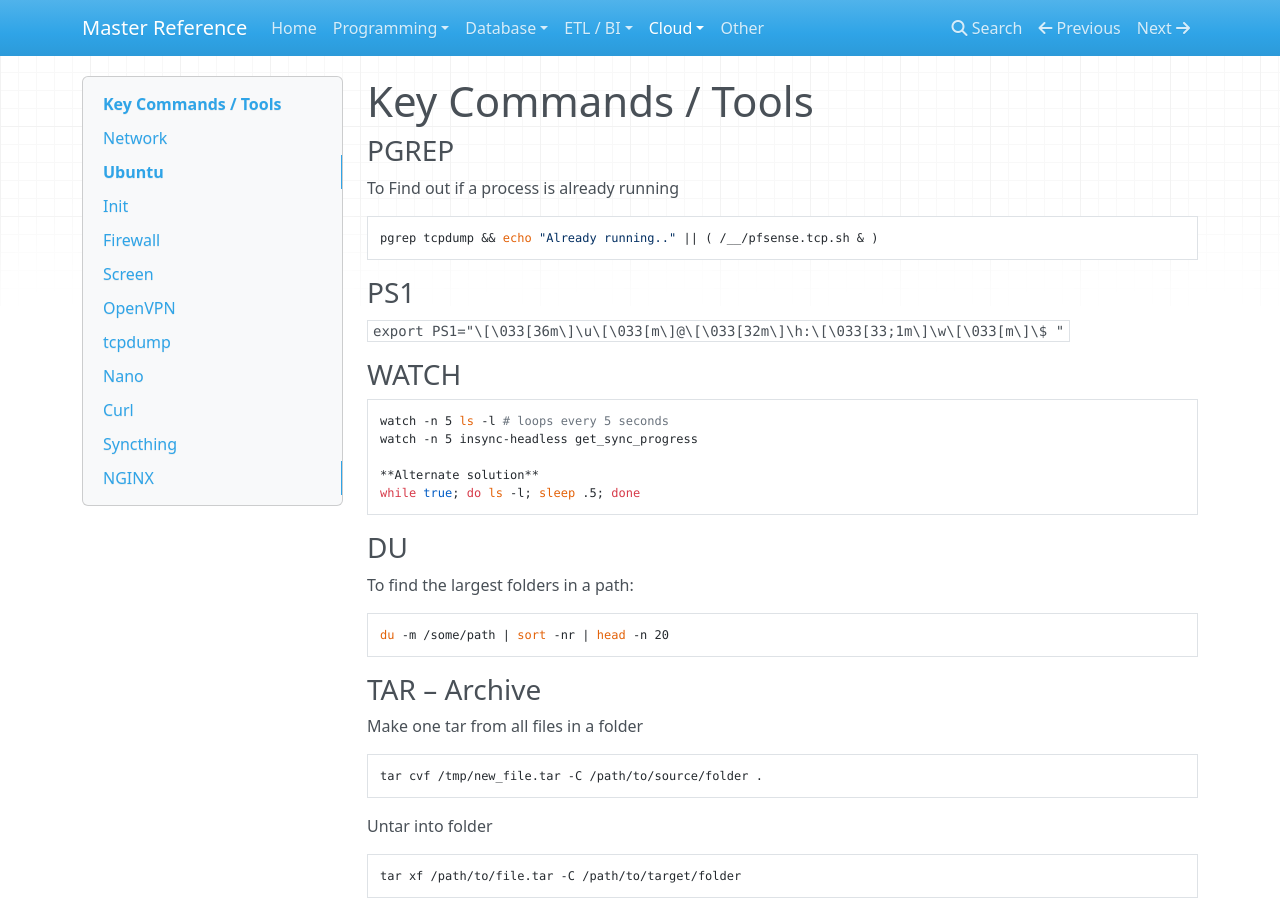
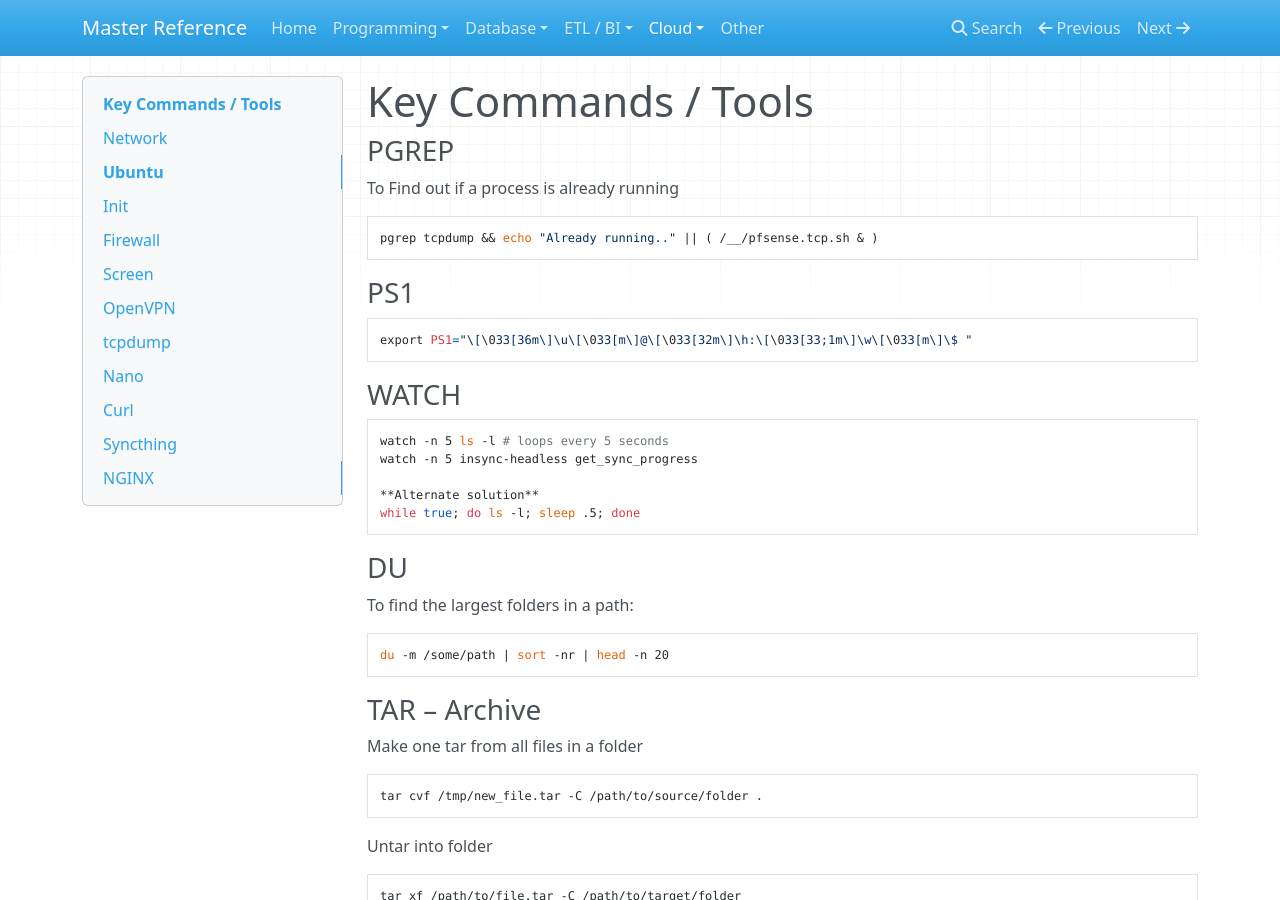
Before and after one commit to flarco/ref-docs, an MkDocs documentation site: the page built from docs/cloud/linux.md, in a window 1280 px wide and 900 px high. Built offline with MkDocs 1.6.1, drawn with Linux system fonts in a browser that asks for light colours; nearby versions of some CDN libraries; old or Windows-style settings are respelled for this version of MkDocs.

Commit message:
Update linux.md

````diff
--- a/docs/cloud/linux.md
+++ b/docs/cloud/linux.md
@@ -8,7 +8,9 @@ pgrep tcpdump && echo "Already running.." || ( /__/pfsense.tcp.sh & )
 ```
 
 ### PS1
-`export PS1="\[\033[36m\]\u\[\033[m\]@\[\033[32m\]\h:\[\033[33;1m\]\w\[\033[m\]\$ "`
+```
+export PS1="\[\033[36m\]\u\[\033[m\]@\[\033[32m\]\h:\[\033[33;1m\]\w\[\033[m\]\$ "
+```
 
 ### WATCH
 ```
````
